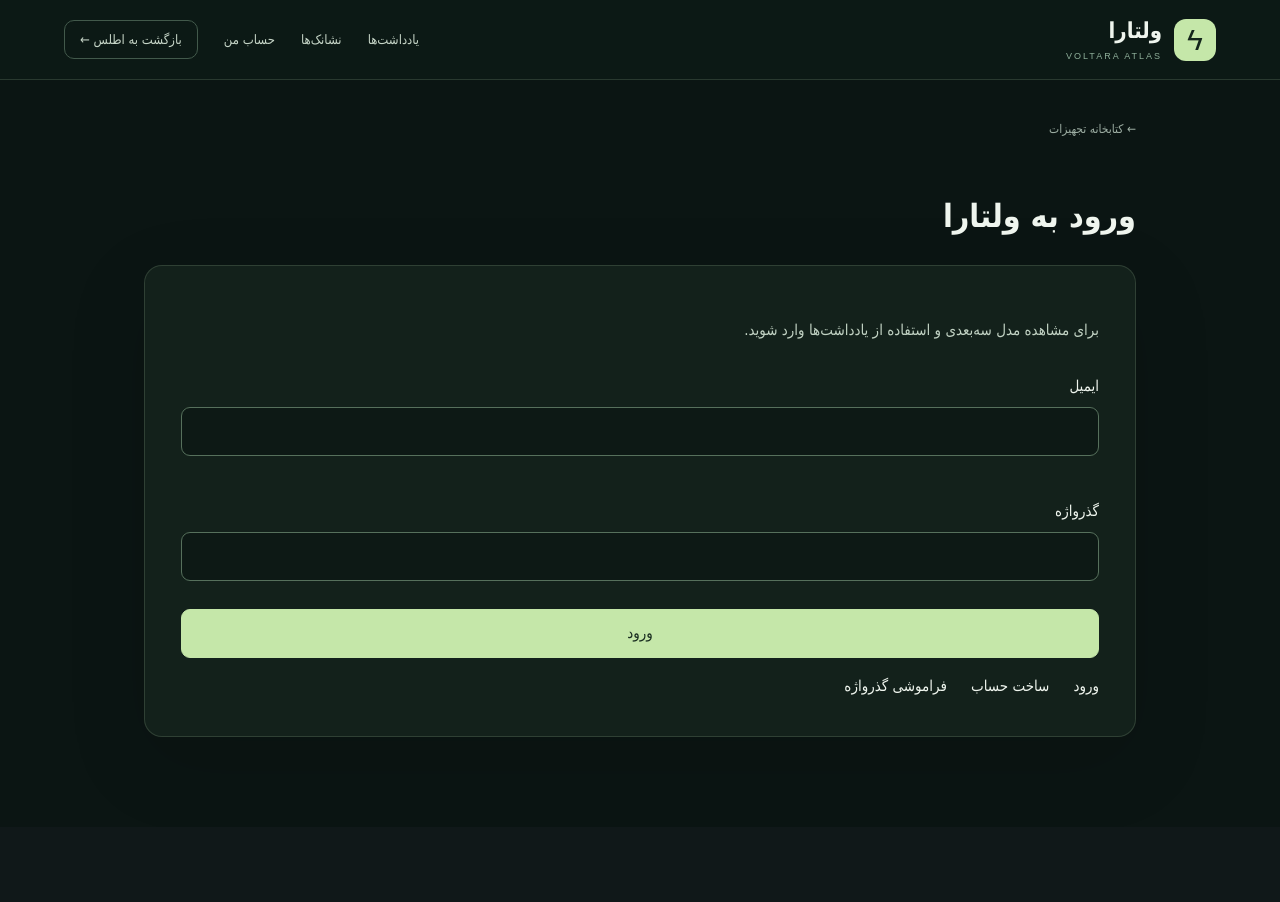
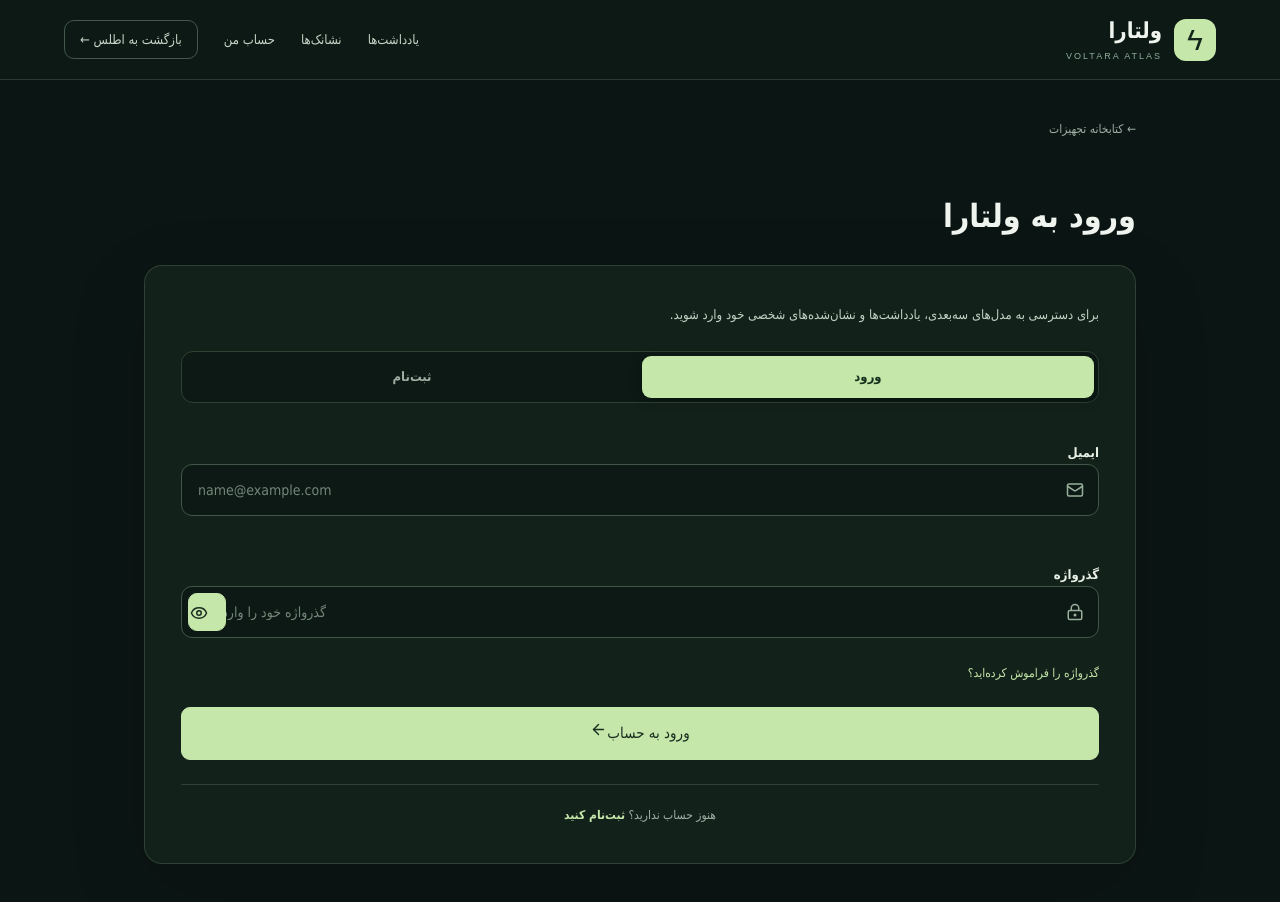
Before and after one commit to XROMENX/voltara-atlas, a Next.js app: page /login in a window 1280 px wide. Shown: the top 902 px of the page. Before the commit the page ends 827 px from the top, so only its background shows below. Built offline with nearby package versions, Linux system fonts and the light colour scheme; a web font is replaced by a local one.

Commit message:
Refine auth forms, remove verification copy and improve UX and accessibility

```diff
--- a/components/account/AuthForm.tsx
+++ b/components/account/AuthForm.tsx
@@ -1,26 +1,43 @@
-"use client";
+'use client';
+
 import { useState, type FormEvent } from 'react';
+import { ArrowLeft, Eye, EyeOff, LockKeyhole, Mail, UserRound } from 'lucide-react';
 import { safeReturnTo } from '../../lib/return-to';
 
 type Mode = 'login' | 'register' | 'forgot' | 'reset';
+type Notice = { kind: 'error' | 'success'; text: string } | null;
+
+const labels: Record<Mode, string> = {
+  login: 'ورود به حساب',
+  register: 'ساخت حساب کاربری',
+  forgot: 'ارسال لینک بازیابی',
+  reset: 'ثبت گذرواژه جدید',
+};
 
 export default function AuthForm({
   mode, returnTo, token, error: initialError,
 }: { mode: Mode; returnTo?: string; token?: string; error?: string }) {
   const [busy, setBusy] = useState(false);
-  const [message, setMessage] = useState(initialError ? 'پیوند معتبر نیست یا منقضی شده است. دوباره درخواست بدهید.' : '');
+  const [showPassword, setShowPassword] = useState(false);
+  const [notice, setNotice] = useState<Notice>(initialError
+    ? { kind: 'error', text: 'این لینک معتبر نیست یا اعتبار آن به پایان رسیده است. لطفاً دوباره درخواست دهید.' }
+    : null);
   const [done, setDone] = useState(false);
   const target = safeReturnTo(returnTo);
+  const loginUrl = '/login?returnTo=' + encodeURIComponent(target);
+  const registerUrl = '/register?returnTo=' + encodeURIComponent(target);
 
   async function submit(e: FormEvent<HTMLFormElement>) {
     e.preventDefault();
+    if (busy) return;
     setBusy(true);
-    setMessage('');
+    setNotice(null);
+
     const data = new FormData(e.currentTarget);
     const email = String(data.get('email') || '').trim();
     const password = String(data.get('password') || '');
-    let endpoint = '';
-    let body: Record<string, unknown> = {};
+    let endpoint: string;
+    let body: Record<string, unknown>;
 
     if (mode === 'login') {
       endpoint = 'sign-in/email';
@@ -42,48 +59,135 @@
         headers: { 'Content-Type': 'application/json' },
         body: JSON.stringify(body),
       });
+
       if (!response.ok) {
-        setMessage('درخواست انجام نشد. اطلاعات را بررسی کنید و دوباره تلاش کنید.');
+        const text = response.status === 429
+          ? 'تعداد درخواست‌ها زیاد بوده است. لطفاً کمی بعد دوباره تلاش کنید.'
+          : mode === 'login'
+            ? 'ایمیل یا گذرواژه درست نیست. دوباره تلاش کنید.'
+            : mode === 'register'
+              ? 'ساخت حساب انجام نشد. اطلاعات را بررسی کنید یا با ایمیل دیگری تلاش کنید.'
+              : mode === 'forgot'
+                ? 'ارسال لینک بازیابی انجام نشد. لطفاً دوباره تلاش کنید.'
+                : 'تغییر گذرواژه انجام نشد. لینک بازیابی را بررسی کنید.';
+        setNotice({ kind: 'error', text });
         return;
       }
 
-      // Better Auth creates a session on sign-up when email verification is not required.
-      // Navigate to the originally requested protected page in both cases.
       if (mode === 'login' || mode === 'register') {
         window.location.assign(target);
         return;
       }
 
       setDone(true);
-      setMessage(mode === 'forgot'
-        ? 'اگر حسابی با این ایمیل وجود داشته باشد و ارسال ایمیل فعال باشد، پیوند بازیابی ارسال می‌شود.'
-        : 'گذرواژه تغییر کرد. اکنون وارد شوید.');
+      setNotice({
+        kind: 'success',
+        text: mode === 'forgot'
+          ? 'اگر حسابی با این ایمیل وجود داشته باشد، لینک بازیابی برای آن ارسال می‌شود.'
+          : 'گذرواژه شما تغییر کرد. اکنون می‌توانید وارد حساب شوید.',
+      });
     } catch {
-      setMessage('ارتباط برقرار نشد. دوباره تلاش کنید.');
+      setNotice({ kind: 'error', text: 'ارتباط با سرور برقرار نشد. اتصال اینترنت را بررسی و دوباره تلاش کنید.' });
     } finally {
       setBusy(false);
     }
   }
 
-  return <>
-    <p>{mode === 'login'
-      ? 'برای مشاهده مدل سه‌بعدی و استفاده از یادداشت‌ها وارد شوید.'
-      : mode === 'register'
-        ? 'حساب شخصی ولتارا بسازید و بدون تأیید ایمیل وارد شوید.'
-        : mode === 'forgot'
-          ? 'ایمیل حساب را وارد کنید. بازیابی گذرواژه به سرویس ایمیل فعال نیاز دارد.'
-          : 'گذرواژه جدید را وارد کنید.'}</p>
-    {!done && <form onSubmit={submit}>
-      {mode === 'register' && <label>نام<input name="name" required maxLength={100} autoComplete="name" /></label>}
-      {mode !== 'reset' && <label>ایمیل<input name="email" type="email" dir="ltr" required autoComplete="email" maxLength={254} /></label>}
-      {mode !== 'forgot' && <label>گذرواژه<input name="password" type="password" dir="ltr" required minLength={mode === 'login' ? 1 : 12} maxLength={128} autoComplete={mode === 'login' ? 'current-password' : 'new-password'} />{mode !== 'login' && <small>حداقل ۱۲ نویسه</small>}</label>}
-      <button disabled={busy || (mode === 'reset' && !token)}>{busy ? 'در حال انجام…' : ({ login: 'ورود', register: 'ساخت حساب', forgot: 'ارسال پیوند بازیابی', reset: 'ذخیره گذرواژه' })[mode]}</button>
-    </form>}
-    <p role="status" aria-live="polite">{message}</p>
-    <nav>
-      <a href={'/login?returnTo=' + encodeURIComponent(target)}>ورود</a>
-      <a href={'/register?returnTo=' + encodeURIComponent(target)}>ساخت حساب</a>
-      <a href="/forgot-password">فراموشی گذرواژه</a>
-    </nav>
-  </>;
+  const intro = {
+    login: 'برای دسترسی به مدل‌های سه‌بعدی، یادداشت‌ها و نشان‌شده‌های شخصی خود وارد شوید.',
+    register: 'به ولتارا بپیوندید و مسیر یادگیری و یادداشت‌های فنی خود را یک‌جا نگه دارید.',
+    forgot: 'ایمیل حساب خود را وارد کنید تا لینک بازیابی گذرواژه برای شما ارسال شود.',
+    reset: 'یک گذرواژه جدید و امن برای حساب خود انتخاب کنید.',
+  }[mode];
+
+  return (
+    <>
+      <p className="auth-intro-text">{intro}</p>
+
+      {(mode === 'login' || mode === 'register') && (
+        <nav className="auth-switch" aria-label="انتخاب نوع دسترسی">
+          <a href={loginUrl} aria-current={mode === 'login' ? 'page' : undefined}>ورود</a>
+          <a href={registerUrl} aria-current={mode === 'register' ? 'page' : undefined}>ثبت‌نام</a>
+        </nav>
+      )}
+
+      {!done && (
+        <form className="account-auth-form" onSubmit={submit}>
+          {mode === 'register' && (
+            <label className="auth-field" htmlFor="auth-name">
+              <span className="auth-field-label">نام و نام خانوادگی</span>
+              <span className="auth-input-wrap">
+                <UserRound className="auth-input-icon" size={18} aria-hidden="true" />
+                <input className="auth-input auth-input--rtl" id="auth-name" name="name" type="text"
+                  autoComplete="name" placeholder="نام شما" required maxLength={100} />
+              </span>
+            </label>
+          )}
+
+          {mode !== 'reset' && (
+            <label className="auth-field" htmlFor="auth-email">
+              <span className="auth-field-label">ایمیل</span>
+              <span className="auth-input-wrap">
+                <Mail className="auth-input-icon" size={18} aria-hidden="true" />
+                <input className="auth-input" id="auth-email" name="email" type="email"
+                  inputMode="email" autoComplete="email" autoCapitalize="none" spellCheck={false}
+                  placeholder="name@example.com" required maxLength={254} />
+              </span>
+            </label>
+          )}
+
+          {mode !== 'forgot' && (
+            <label className="auth-field" htmlFor="auth-password">
+              <span className="auth-field-label">{mode === 'reset' ? 'گذرواژه جدید' : 'گذرواژه'}</span>
+              <span className="auth-input-wrap">
+                <LockKeyhole className="auth-input-icon" size={18} aria-hidden="true" />
+                <input className="auth-input auth-input--password" id="auth-password" name="password"
+                  type={showPassword ? 'text' : 'password'}
+                  autoComplete={mode === 'login' ? 'current-password' : 'new-password'}
+                  placeholder={mode === 'login' ? 'گذرواژه خود را وارد کنید' : 'حداقل ۱۲ نویسه'}
+                  required minLength={mode === 'login' ? 1 : 12} maxLength={128} />
+                <button className="auth-password-toggle" type="button"
+                  onClick={() => setShowPassword(!showPassword)}
+                  aria-label={showPassword ? 'پنهان کردن گذرواژه' : 'نمایش گذرواژه'}
+                  aria-pressed={showPassword}>
+                  {showPassword ? <EyeOff size={18} aria-hidden="true" /> : <Eye size={18} aria-hidden="true" />}
+                </button>
+              </span>
+              {mode !== 'login' && <span className="auth-hint">برای امنیت حساب، گذرواژه باید حداقل ۱۲ نویسه داشته باشد.</span>}
+            </label>
+          )}
+
+          {mode === 'login' && (
+            <div className="auth-form-support">
+              <a className="auth-inline-link" href="/forgot-password">گذرواژه را فراموش کرده‌اید؟</a>
+            </div>
+          )}
+
+          <button className="auth-submit" type="submit" disabled={busy || (mode === 'reset' && !token)}>
+            {busy ? 'در حال پردازش…' : labels[mode]}
+            {!busy && <ArrowLeft size={17} aria-hidden="true" />}
+          </button>
+        </form>
+      )}
+
+      {notice && (
+        <p className={'auth-feedback auth-feedback--' + notice.kind}
+          role={notice.kind === 'error' ? 'alert' : 'status'} aria-live="polite">
+          {notice.text}
+        </p>
+      )}
+
+      {mode === 'reset' && !token && !done && (
+        <p className="auth-feedback auth-feedback--error" role="alert">
+          لینک بازیابی موجود نیست. لطفاً از صفحه فراموشی گذرواژه یک لینک جدید دریافت کنید.
+        </p>
+      )}
+
+      <div className="auth-panel-footer">
+        {mode === 'login' ? <>هنوز حساب ندارید؟ <a href={registerUrl}>ثبت‌نام کنید</a></>
+          : mode === 'register' ? <>قبلاً ثبت‌نام کرده‌اید؟ <a href={loginUrl}>وارد شوید</a></>
+            : <>بازگشت به <a href={loginUrl}>صفحه ورود</a></>}
+      </div>
+    </>
+  );
 }
```
